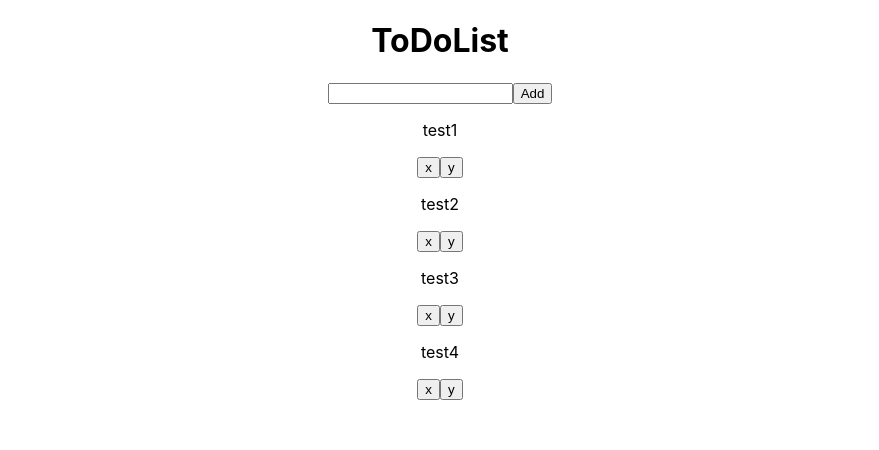
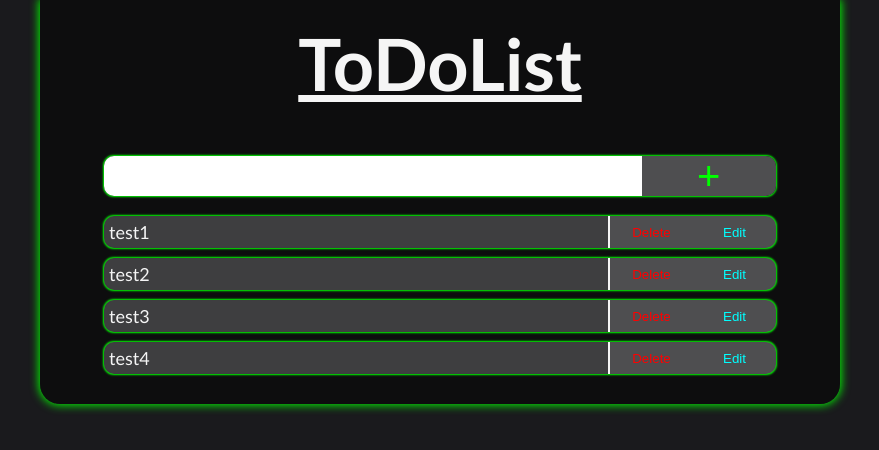
Before and after one commit to PawelSwiatlon/React-course, a React (Create React App) app: page / in a window 1280 px wide. Shown: the top 450 px of the page, without its empty margins (200-1079 px from the left). Built offline with nearby package versions, Linux system fonts and the light colour scheme.

Commit message:
Add css Style

```diff
--- a/src/App.css
+++ b/src/App.css
@@ -1,3 +1,9 @@
+* {
+  margin: 0;
+  padding: 0;
+  box-sizing: border-box;
+}
 .App {
-  text-align: center;
+  background-color: #1A1A1D;
+  height: 100vh;
 }
--- a/src/ToDoList/ToDoList.js
+++ b/src/ToDoList/ToDoList.js
@@ -1,5 +1,5 @@
 import React, { Component } from 'react';
-import ToDoItem from '../ToDoItem/ToDoItem'
+import classes from './ToDoList.module.css'
 
 class ToDoList extends Component {
     state = {
@@ -31,25 +31,27 @@ class ToDoList extends Component {
 
     render(){
         return(
-            <div>
-                <h1>ToDoList</h1>
-                <div>
-                    <input type="text" onChange={this.updateDraftHandler} value={this.state.draft}/>
-                    <button onClick={this.addNewitemHandler}>Add</button>
+            <div className={classes.todoList_box}>
+                <h1 className={classes.todoList_title}>ToDoList</h1>
+                <div className={classes.todoList_addbox}>
+                    <input type="text" onChange={this.updateDraftHandler} value={this.state.draft} className={classes.todoList_input}/>
+                    <button onClick={this.addNewitemHandler} className={classes.todoList_addButton}>+</button>
                 </div>
                 {this.state.todoList.map((item, id) => {
                     return (
-                        <div key={item.id}>
-                            <p>{item.text}</p>
-                            <button onClick={() => this.deleteItemHandler(id)}>x</button>
-                            <button onClick={() => {
-                                let t = prompt("", item.text)
-                                if(t){
-                                    const todoList = [...this.state.todoList];
-                                    todoList[id].text = t
-                                    this.setState({todoList: todoList, draft: ""})
-                                }
-                            }}>y</button>
+                        <div key={item.id} className={classes.todoItem_box}>
+                            <p className={classes.todoItem_content}>{item.text}</p>
+                            <div className={classes.todoItem_boxButton}>
+                                <button className={classes.todoItem_deleteButton} onClick={() => this.deleteItemHandler(id)}>Delete</button>
+                                <button className={classes.todoItem_renameButton} onClick={() => {
+                                    let t = prompt("Napisz nową zawartość i kliknij OK", item.text)
+                                    if(t){
+                                        const todoList = [...this.state.todoList];
+                                        todoList[id].text = t
+                                        this.setState({todoList: todoList, draft: ""})
+                                    }
+                                }}>Edit</button>
+                            </div>
                         </div>
                     );
                 })}
--- /dev/null
+++ b/src/ToDoList/ToDoList.module.css
@@ -0,0 +1,83 @@
+/* Color List
+bg - #1A1A1D
+BT - #3E3E50
+#6F2232
+#950740
+#c3073f
+*/
+
+.todoList_box {
+    background-color: rgba(0,0,0,0.5);
+    max-width: 800px;
+    margin: auto;
+    font-family: 'Trebuchet MS', 'Lucida Sans Unicode', 'Lucida Grande', 'Lucida Sans', Arial, sans-serif;
+    padding: 20px 5vw;
+    border-radius: 0 0 20px 20px;
+    box-shadow: 0 0 10px 1px lime;
+}
+.todoList_title {
+    text-align: center;
+    color: whitesmoke;
+    text-decoration: underline;
+    font-size: 72px;
+}
+.todoList_addbox {
+    display: flex;
+    justify-content: center;
+    height: 40px;
+    margin: 50px 0 20px 0;
+    width: 100%;
+    box-shadow: 0 0 2px 1px lime;
+    border-radius: 10px;
+}
+.todoList_input {
+    width: 80%;
+    border-radius: 10px 0 0 10px;
+    border: none;
+    padding: 0 10px;
+}
+.todoList_addButton {
+    width: 20%;
+    border-radius: 0 10px 10px 0;
+    color:lime;
+    background-color: #4E4E50;
+    border: none;
+    font-size: 40px;
+    line-height: 30px;
+}
+.todoItem_box{
+    width: 100%;
+    margin: 10px 0;
+    background-color: #4E4E50;
+    border-radius: 10px;
+    box-shadow: 0 0 2px 1px lime;
+    display: flex;
+    font-size: 18px;
+}
+.todoItem_content{
+    width: 75%;
+    padding: 5px;
+    word-break: break-all;
+    background-color: rgba(0,0,0,0.2);
+    border-radius: 10px 0 0 10px;
+    color: whitesmoke;
+}
+.todoItem_boxButton{
+    width: 25%;
+    border-left: 2px solid whitesmoke;
+}
+.todoItem_deleteButton,.todoItem_renameButton{
+    width: 50%;
+    background-color: transparent;
+    height: 100%;
+    border: none;
+    cursor: pointer;
+    padding: 0 5px;
+}
+.todoItem_deleteButton{
+    color: red;
+}
+.todoItem_renameButton{
+    border-radius: 0 10px 10px 0px;
+    color: aqua;
+}
```
